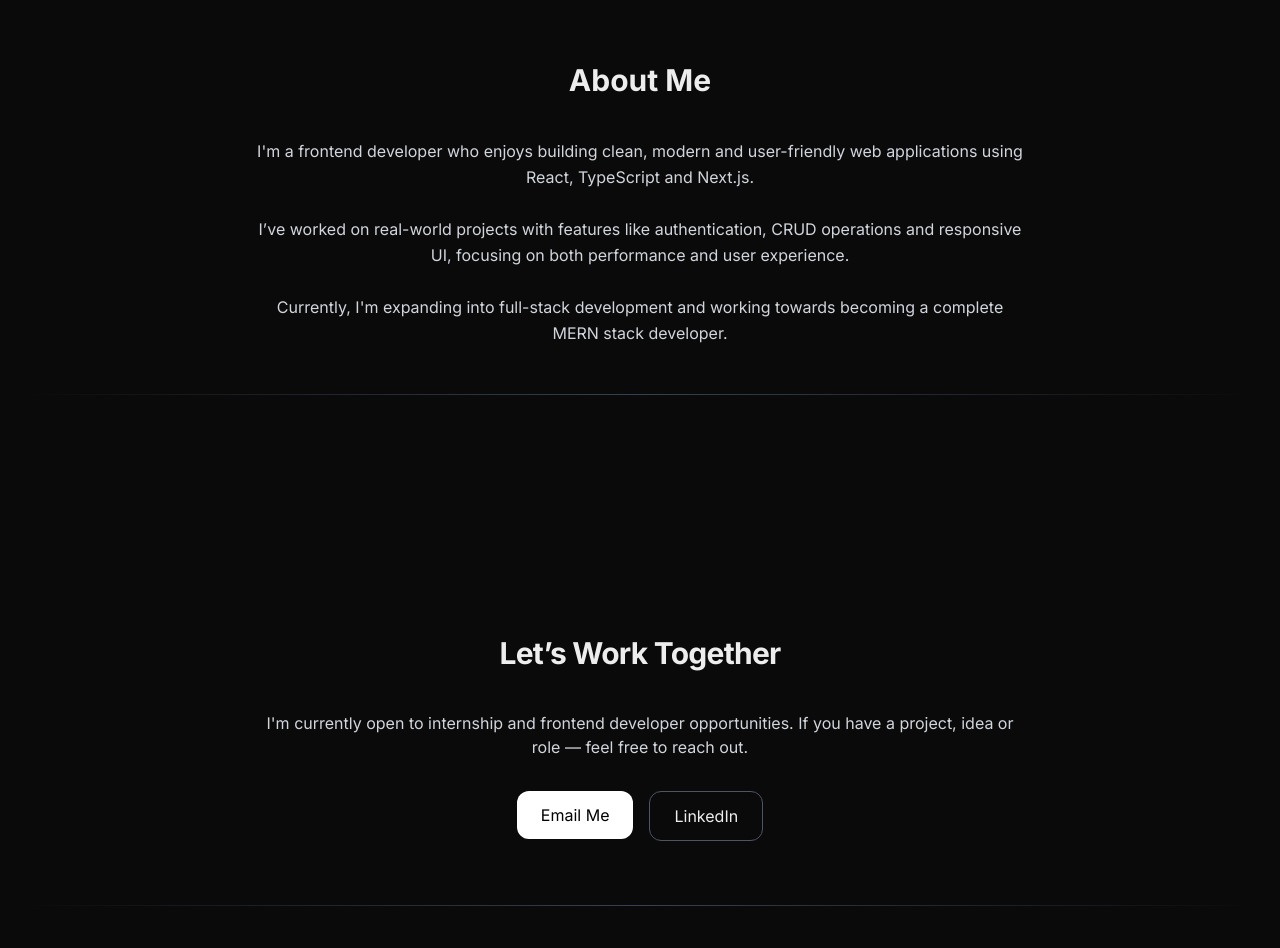
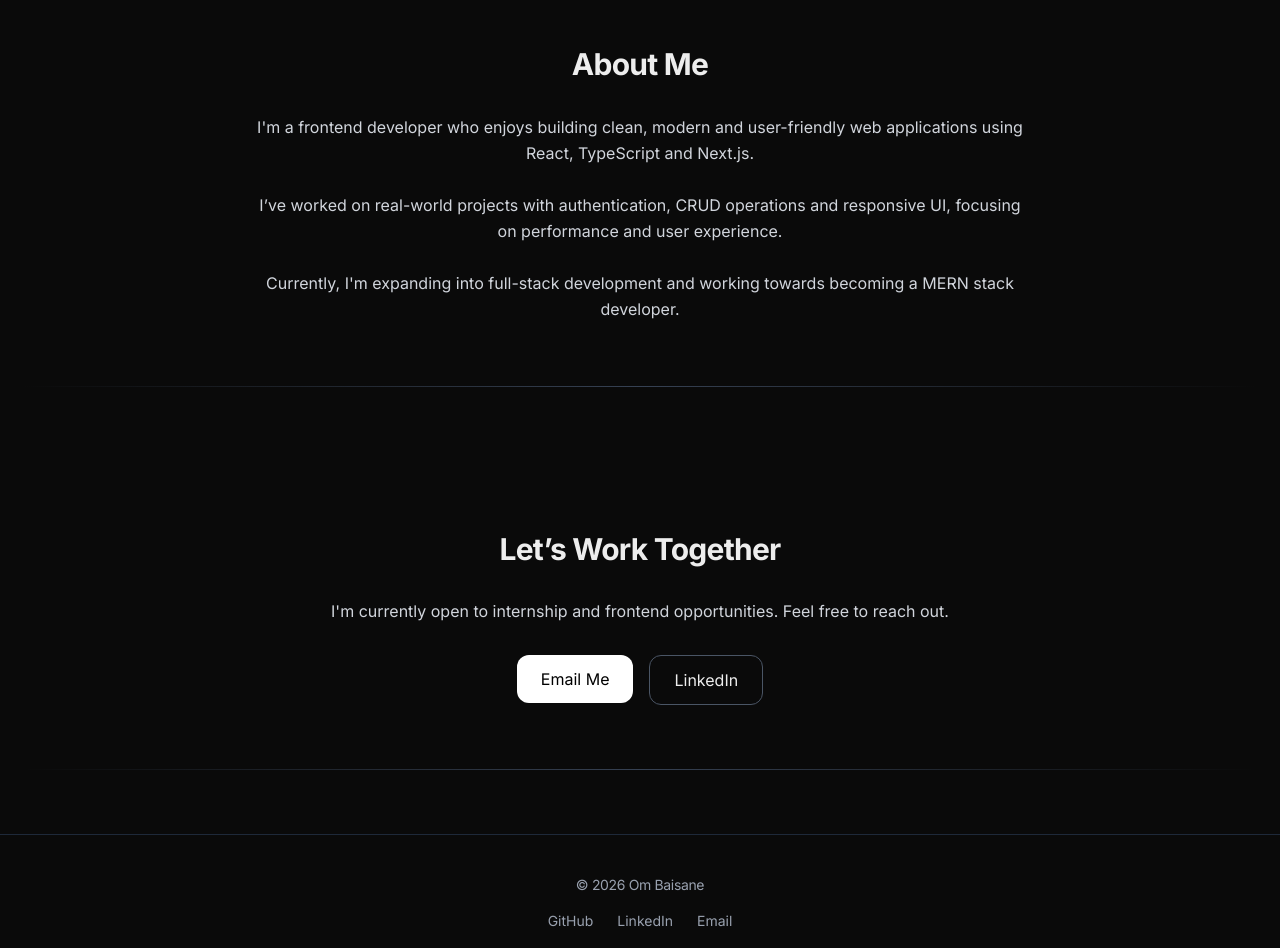
Before and after one commit to OmBaisane/Portfolio, a Next.js app: page / in a window 1280 px wide. Shown: the part 1700-2648 px from the top of the page. Built offline with nearby package versions, Linux system fonts and the light colour scheme.

Commit message:
final portfolio polish (spacing, layout, consistency)

```diff
--- a/app/components/About.tsx
+++ b/app/components/About.tsx
@@ -5,24 +5,16 @@ import Reveal from "./Reveal";
 
 export default function About() {
   return (
-    <section id="about" className="py-24 px-6">
+    <section id="about" className="pt-20 pb-16 px-6">
       <div className="max-w-3xl mx-auto text-center">
         <Reveal>
-          <motion.h2
-          initial={{ opacity: 0, y: 40 }}
-          whileInView={{ opacity: 1, y: 0 }}
-          transition={{ duration: 0.5 }}
-          viewport={{ once: true }}
-          className="text-3xl font-bold mb-10"
-        >
-          About Me
-        </motion.h2>
+          <h2 className="text-3xl font-bold mb-8 tracking-tight">About Me</h2>
         </Reveal>
 
         <motion.p
-          initial={{ opacity: 0, y: 40 }}
+          initial={{ opacity: 0, y: 30 }}
           whileInView={{ opacity: 1, y: 0 }}
-          transition={{ duration: 0.6 }}
+          transition={{ duration: 0.5 }}
           viewport={{ once: true }}
           className="text-gray-300 leading-relaxed"
         >
@@ -30,16 +22,17 @@ export default function About() {
           user-friendly web applications using React, TypeScript and Next.js.
           <br />
           <br />
-          I’ve worked on real-world projects with features like authentication,
-          CRUD operations and responsive UI, focusing on both performance and
-          user experience.
+          I’ve worked on real-world projects with authentication, CRUD
+          operations and responsive UI, focusing on performance and user
+          experience.
           <br />
           <br />
           Currently, I'm expanding into full-stack development and working
-          towards becoming a complete MERN stack developer.
+          towards becoming a MERN stack developer.
         </motion.p>
       </div>
-      <div className="h-px bg-linear-to-r from-transparent via-gray-700 to-transparent my-12" />
+
+      <div className="h-px bg-linear-to-r from-transparent via-gray-700 to-transparent mt-16" />
     </section>
   );
 }
--- a/app/components/Contact.tsx
+++ b/app/components/Contact.tsx
@@ -5,40 +5,33 @@ import Reveal from "./Reveal";
 
 export default function Contact() {
   return (
-    <section id="contact" className="py-24 px-6 text-center">
+    <section id="contact" className="pt-20 pb-16 px-6 text-center">
       <div className="max-w-3xl mx-auto">
         <Reveal>
-          <motion.h2
-            initial={{ opacity: 0, y: 40 }}
-            whileInView={{ opacity: 1, y: 0 }}
-            transition={{ duration: 0.5 }}
-            viewport={{ once: true }}
-            className="text-3xl font-bold mb-10 tracking-tight"
-          >
+          <h2 className="text-3xl font-bold mb-8 tracking-tight">
             Let’s Work Together
-          </motion.h2>
+          </h2>
         </Reveal>
 
         <motion.p
-          initial={{ opacity: 0, y: 40 }}
+          initial={{ opacity: 0, y: 30 }}
           whileInView={{ opacity: 1, y: 0 }}
           transition={{ delay: 0.2 }}
           viewport={{ once: true }}
           className="text-gray-300 mb-8"
         >
-          I'm currently open to internship and frontend developer opportunities.
-          If you have a project, idea or role — feel free to reach out.
+          I'm currently open to internship and frontend opportunities. Feel free
+          to reach out.
         </motion.p>
 
-        {/* Buttons */}
         <motion.div
           initial={{ opacity: 0 }}
           whileInView={{ opacity: 1 }}
-          transition={{ delay: 0.4 }}
+          transition={{ delay: 0.3 }}
           className="flex justify-center gap-4 flex-wrap"
         >
           <a href="mailto:ombaisane29@gmail.com">
-            <button className="px-6 py-3 bg-white text-black rounded-xl transition-all duration-300 hover:scale-105">
+            <button className="px-6 py-3 bg-white text-black rounded-xl hover:scale-105 transition">
               Email Me
             </button>
           </a>
@@ -53,7 +46,8 @@ export default function Contact() {
           </a>
         </motion.div>
       </div>
-      <div className="h-px bg-linear-to-r from-transparent via-gray-700 to-transparent mt-16 mb-0" />
+
+      <div className="h-px bg-linear-to-r from-transparent via-gray-700 to-transparent mt-16" />
     </section>
   );
 }
--- a/app/components/Footer.tsx
+++ b/app/components/Footer.tsx
@@ -1,7 +1,9 @@
 export default function Footer() {
   return (
-    <footer className="py-12 border-t border-gray-800 text-center text-sm text-gray-400">
-      <p>&copy; {new Date().getFullYear()} Om Baisane.</p>
+    <footer className="py-10 border-t border-gray-800 text-center text-sm text-gray-400">
+      <p className="tracking-tight">
+        &copy; {new Date().getFullYear()} Om Baisane
+      </p>
 
       <div className="flex justify-center gap-6 mt-4">
         <a
--- a/app/components/Navbar.tsx
+++ b/app/components/Navbar.tsx
@@ -12,7 +12,7 @@ export default function Navbar() {
       <h1 className="font-bold text-xl hover:text-gray-400 transition">Om</h1>
 
       <div className="flex gap-6 text-sm">
-        {["projects", "skills", "contact"].map((item) => (
+        {["projects", "skills", "about", "contact"].map((item) => (
           <a
             key={item}
             href={`#${item}`}
```
